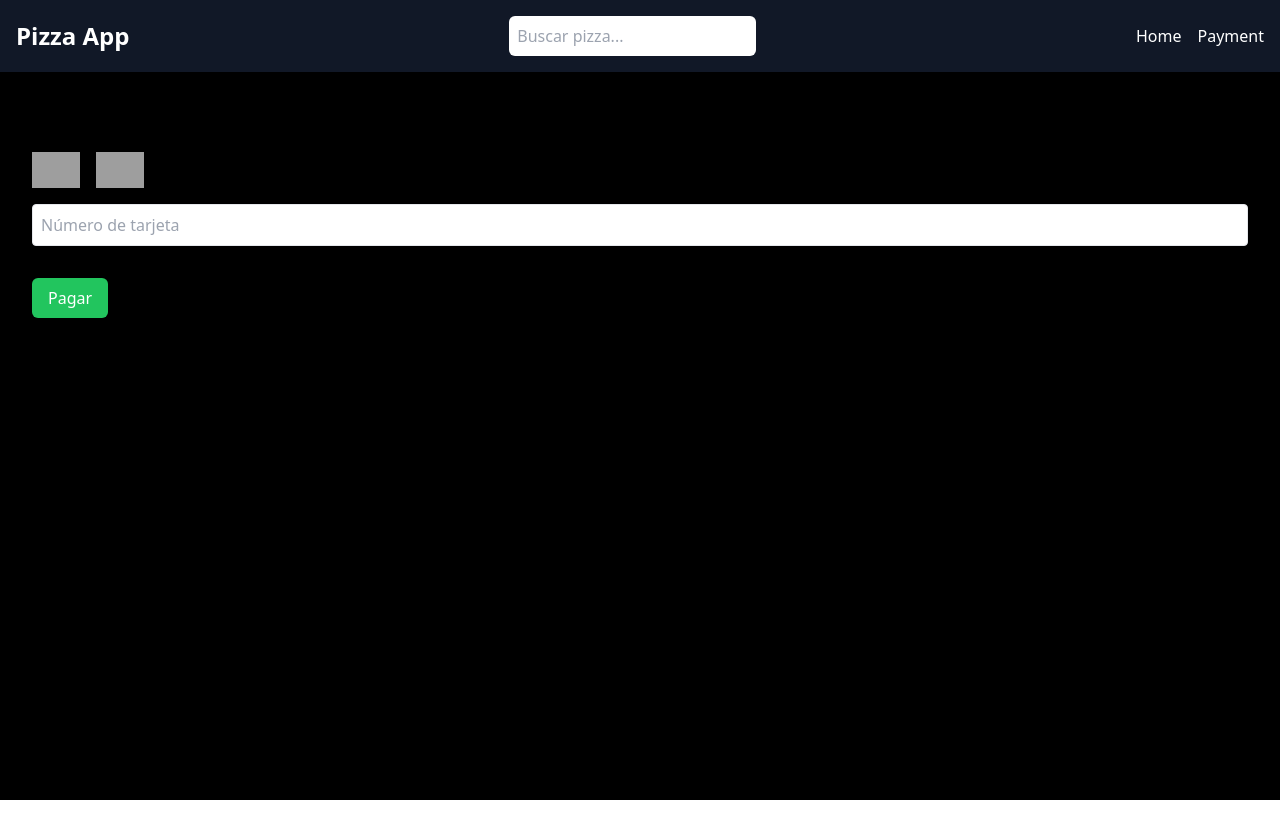
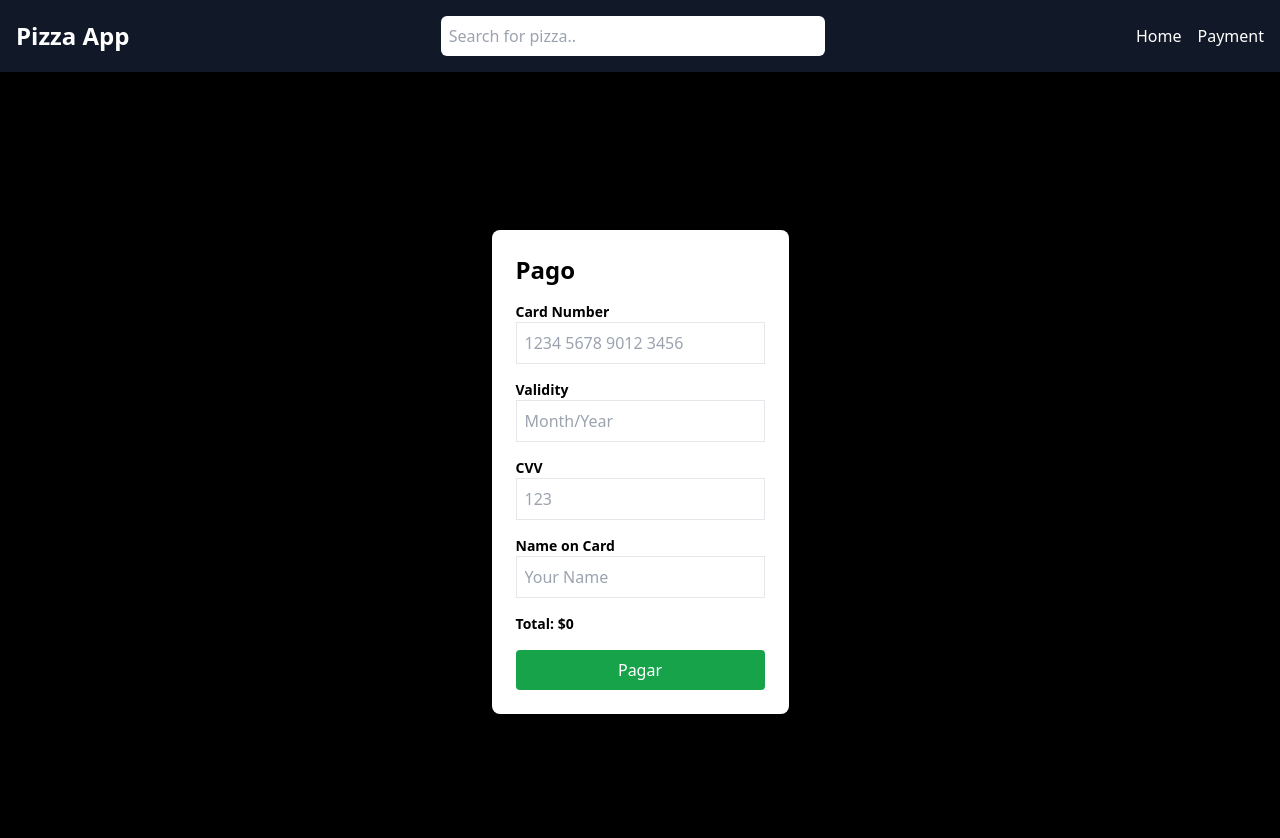
Before and after one commit to CarlosGC-LP/pizza-app, a React (Create React App) app: page /payment in a window 1280 px wide. Shown: the top 838 px of the page. Before the commit the page ends 800 px from the top, so only its background shows below. Built offline with nearby package versions, Linux system fonts and the light colour scheme; grey boxes are pictures that could not be loaded.

Commit message:
Update App.js

```diff
--- a/src/App.js
+++ b/src/App.js
@@ -2,7 +2,6 @@ import React from 'react';
 import { BrowserRouter as Router, Route, Routes } from 'react-router-dom';
 import Navbar from './components/Navbar';
 import PizzaList from './components/PizzaList';
-import Checkout from './components/Checkout';
 import Payment from './components/Payment';
 import PizzaDetail from './components/PizzaDetail'; // Importa el nuevo componente
 
@@ -13,7 +12,6 @@ function App() {
         <Navbar />
         <Routes>
           <Route path="/" element={<PizzaList />} />
-          <Route path="/checkout" element={<Checkout />} />
           <Route path="/payment" element={<Payment />} />
           <Route path="/pizza/:pizzaName" element={<PizzaDetail />} /> {/* Ruta para detalle de pizza */}
         </Routes>
--- a/src/components/Checkout.js
+++ /dev/null
@@ -1,18 +0,0 @@
-import React from 'react';
-
-const Checkout = () => {
-  return (
-    <div className="p-8">
-      <h2 className="text-2xl font-bold mb-4">Checkout</h2>
-      <p>Selecciona el tamaño de la pizza:</p>
-      <div className="flex space-x-4 mt-4">
-        <button className="bg-gray-800 text-white p-2 rounded">S</button>
-        <button className="bg-gray-800 text-white p-2 rounded">M</button>
-        <button className="bg-gray-800 text-white p-2 rounded">L</button>
-      </div>
-      <button className="bg-green-500 px-4 py-2 mt-8 rounded-md text-white">Proceder al Pago</button>
-    </div>
-  );
-};
-
-export default Checkout;
--- a/src/components/HomeScreen.js
+++ /dev/null
@@ -1,24 +0,0 @@
-import React from "react";
-import PizzaCard from "./PizzaCard";
-
-function HomeScreen() {
-  return (
-    <div className="min-h-screen bg-gray-900 text-white">
-      <header className="flex items-center justify-between p-4">
-        <h1 className="text-xl font-bold">Encuentra la mejor pizza para ti</h1>
-        <input
-          type="text"
-          placeholder="Buscar pizza..."
-          className="p-2 rounded bg-gray-700"
-        />
-      </header>
-      <div className="grid grid-cols-3 gap-4 p-4">
-        <PizzaCard name="Pizza con salchicha" price="70.00" />
-        <PizzaCard name="Pizza con pollo" price="80.00" />
-        <PizzaCard name="Pepperoni Pizza" price="90.00" />
-      </div>
-    </div>
-  );
-}
-
-export default HomeScreen;
--- a/src/components/Login.js
+++ /dev/null
@@ -1,26 +0,0 @@
-import React from "react";
-
-function Login() {
-  return (
-    <div className="min-h-screen bg-gray-900 flex items-center justify-center text-white">
-      <div className="bg-gray-800 p-6 rounded-lg shadow-lg w-80">
-        <h1 className="text-2xl font-bold mb-4 text-center">Welcome</h1>
-        <input
-          type="text"
-          placeholder="Number"
-          className="w-full p-2 mb-2 bg-gray-700 rounded"
-        />
-        <input
-          type="password"
-          placeholder="Password"
-          className="w-full p-2 mb-4 bg-gray-700 rounded"
-        />
-        <button className="w-full bg-orange-500 p-2 rounded mb-2">Log In</button>
-        <div className="text-center">OR</div>
-        <button className="w-full bg-blue-500 p-2 rounded mt-2">Sign Up</button>
-      </div>
-    </div>
-  );
-}
-
-export default Login;
--- a/src/components/Navbar.js
+++ b/src/components/Navbar.js
@@ -4,11 +4,13 @@ import { Link } from 'react-router-dom';
 const Navbar = () => {
   return (
     <nav className="bg-gray-900 p-4 flex justify-between items-center">
-      <h1 className="text-white text-2xl font-bold">Pizza App</h1>
+      <Link to="/" className="text-white text-2xl font-bold"> {/* Haciendo el título un enlace */}
+        Pizza App
+      </Link>
       <input
         type="text"
-        placeholder="Buscar pizza..."
-        className="p-2 rounded-md text-gray-900"
+        placeholder="Search for pizza.."
+        className="p-2 rounded-md text-gray-900 w-96 focus:bg-gray-300 transition duration-200"
       />
       <ul className="flex space-x-4">
         <li>
--- a/src/components/Payment.js
+++ b/src/components/Payment.js
@@ -1,15 +1,35 @@
 import React from 'react';
+import { useLocation } from 'react-router-dom';
 
 const Payment = () => {
+  const location = useLocation();
+  const total = location.state?.total || 0; // Precio recibido o 0 por defecto
+
   return (
-    <div className="p-8">
-      <h2 className="text-2xl font-bold mb-4">Método de Pago</h2>
-      <div className="flex items-center space-x-4">
-        <img src="visa-logo-url" alt="Visa" className="w-12" />
-        <img src="mastercard-logo-url" alt="Mastercard" className="w-12" />
+    <div className="flex items-center justify-center h-screen">
+      <div className="bg-white rounded-lg shadow-lg p-6 max-w-sm">
+        <h2 className="text-2xl font-bold mb-4">Pago</h2>
+        <div className="mb-4">
+          <label className="block text-sm font-semibold">Card Number</label>
+          <input type="text" className="border p-2 w-full" placeholder="1234 5678 9012 3456" />
+        </div>
+        <div className="mb-4">
+          <label className="block text-sm font-semibold">Validity</label>
+          <input type="text" className="border p-2 w-full" placeholder="Month/Year" />
+        </div>
+        <div className="mb-4">
+          <label className="block text-sm font-semibold">CVV</label>
+          <input type="text" className="border p-2 w-full" placeholder="123" />
+        </div>
+        <div className="mb-4">
+          <label className="block text-sm font-semibold">Name on Card</label>
+          <input type="text" className="border p-2 w-full" placeholder="Your Name" />
+        </div>
+        <div className="mb-4">
+          <p className="text-sm font-semibold">Total: ${total}</p>
+        </div>
+        <button className="w-full bg-green-600 text-white p-2 rounded">Pagar</button>
       </div>
-      <input type="text" placeholder="Número de tarjeta" className="p-2 border rounded w-full mt-4" />
-      <button className="bg-green-500 px-4 py-2 mt-8 rounded-md text-white">Pagar</button>
     </div>
   );
 };
--- a/src/components/PizzaDetail.js
+++ b/src/components/PizzaDetail.js
@@ -1,9 +1,10 @@
 // PizzaDetail.js
-import React from 'react';
-import { useParams } from 'react-router-dom';
+import React, { useState } from 'react';
+import { useParams, useNavigate } from 'react-router-dom';
 
 const PizzaDetail = () => {
   const { pizzaName } = useParams();
+  const navigate = useNavigate(); // Define el hook de navegación
 
   // Aquí puedes obtener la información de la pizza de algún lugar
   // Por simplicidad, aquí hay un ejemplo de datos
@@ -97,9 +98,17 @@ const PizzaDetail = () => {
   // Encuentra la pizza correspondiente
   const pizza = pizzas.find((p) => p.name === pizzaName);
 
+  // Asegúrate de no retornar antes de la declaración de hooks
+  const [selectedSize, setSelectedSize] = useState(null);
+  const sizes = ['S', 'M', 'L']; // Tamaños disponibles
+
   if (!pizza) {
     return <div>Pizza no encontrada</div>;
   }
+
+  const handleBuyClick = () => {
+    navigate('/payment', { state: { total: pizza.price } });
+  };
 
   return (
     <div className="flex items-center justify-center h-screen"> {/* Centra vertical y horizontalmente */}
@@ -114,7 +123,28 @@ const PizzaDetail = () => {
         <p className="text-center mb-2">Calificación: {pizza.rating}</p>
         <p className="text-lg mb-2">Rating: {pizza.rating}</p>
         <p className="text-lg mb-4">{pizza.description}</p>
-        <button className="w-full mt-2 bg-orange-500 text-white p-2 rounded">Comprar</button>
+
+        {/* Sección de tamaño */}
+        <div className="mb-4">
+          <p className="text-center font-semibold">Tamaño:</p>
+          <div className="flex justify-center space-x-2">
+            {sizes.map((size) => (
+              <button
+                key={size}
+                className={`w-16 h-10 border-2 rounded-md transition duration-200 ${
+                  selectedSize === size
+                    ? 'bg-orange-500 text-white border-orange-500'
+                    : 'border-gray-400 text-gray-900 hover:bg-orange-500 hover:text-white'
+                }`}
+                onClick={() => setSelectedSize(size)} // Cambia el tamaño seleccionado
+              >
+                {size}
+              </button>
+            ))}
+          </div>
+        </div>
+
+        <button onClick={handleBuyClick} className="w-full mt-2 bg-orange-500 text-white p-2 rounded">Comprar</button>
       </div>
     </div>
   );
```
Also changed, not shown: src/components/Header.js (deleted).
